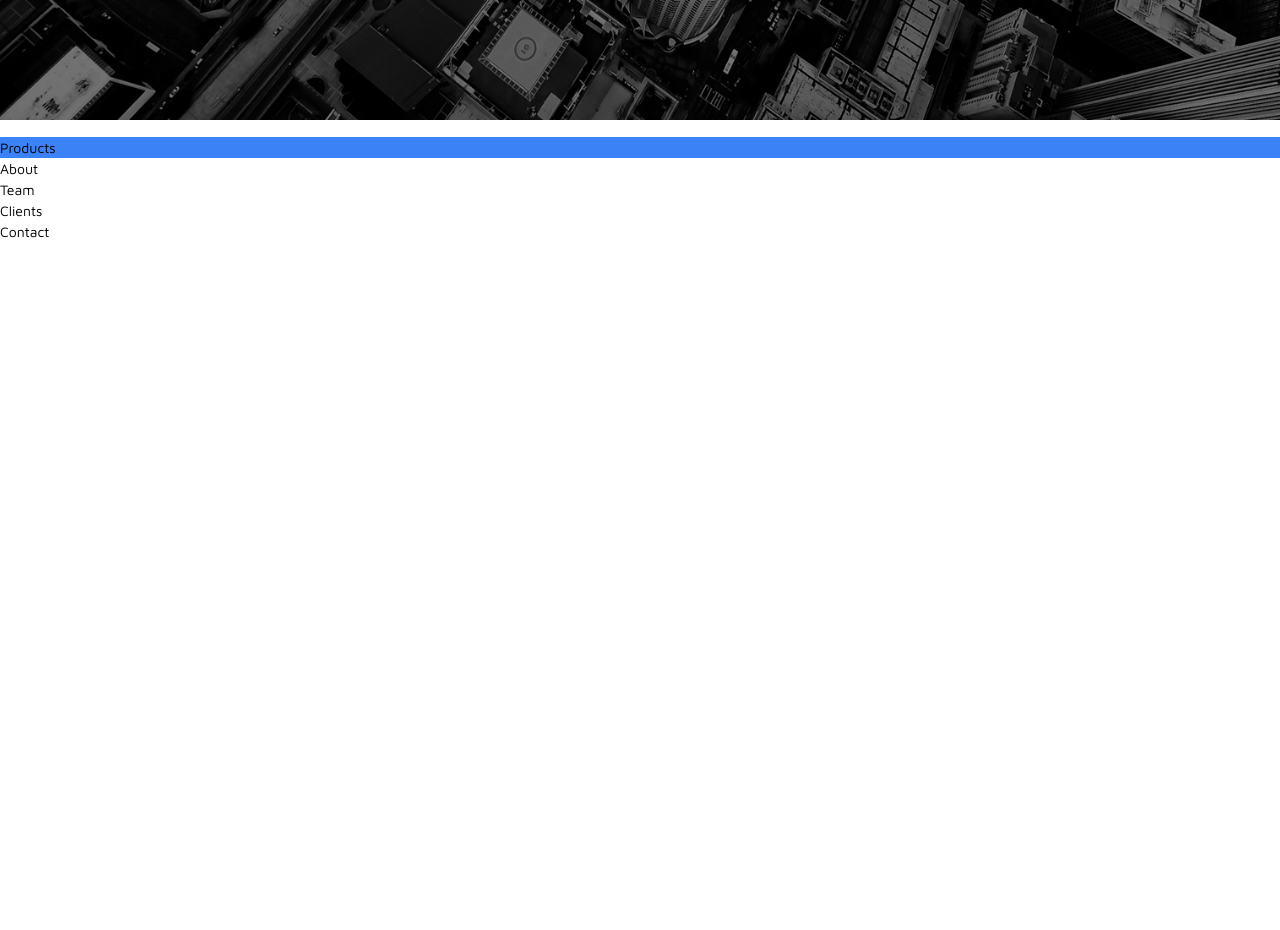
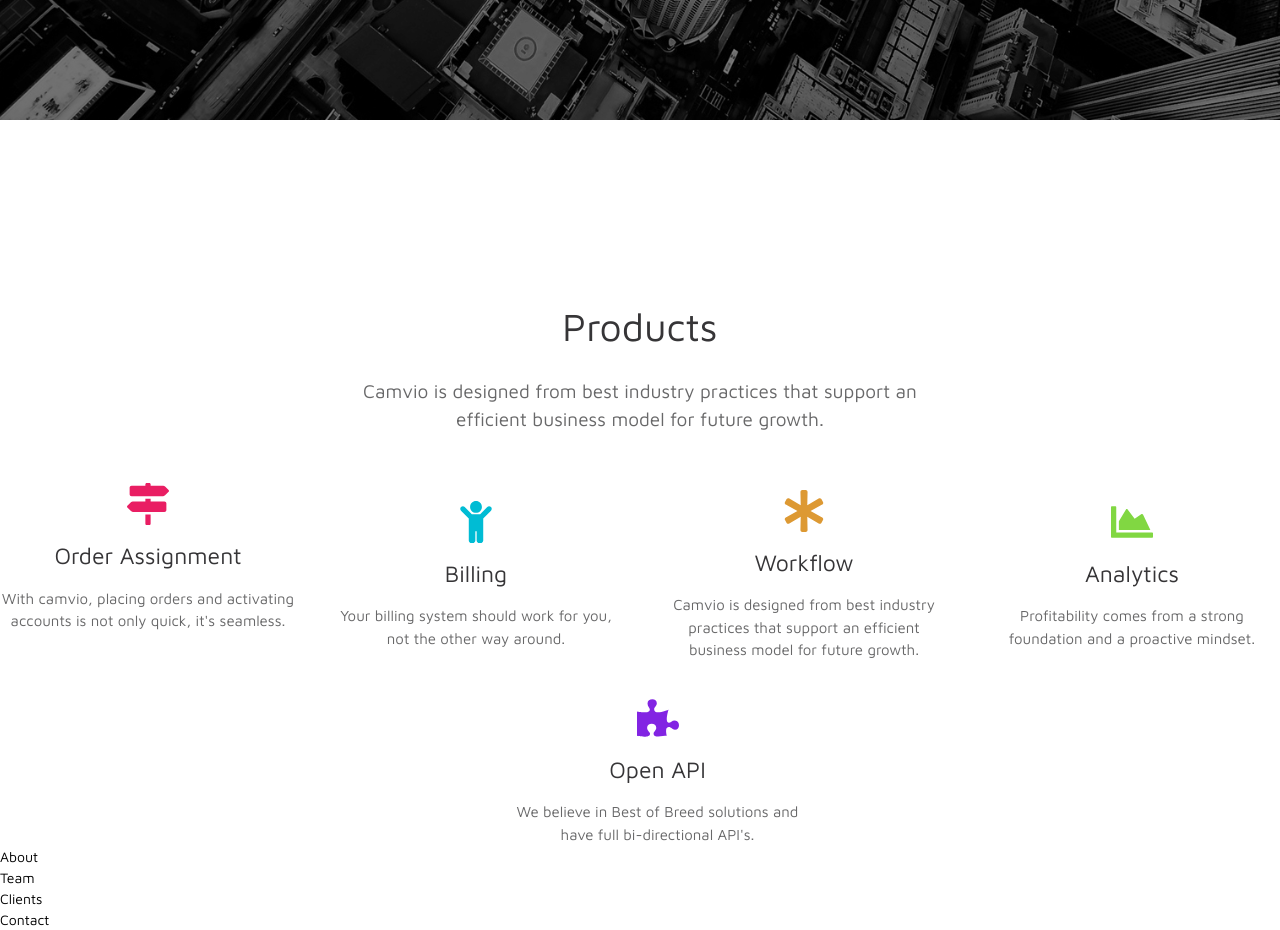
Before and after one commit to JadenFicklin/camvio-clone, a React (Vite) app: page / in a window 1280 px wide. Shown: the part 640-1570 px from the top of the page. Before the commit the page ends 882 px from the top, so only its background shows below. Built offline with nearby package versions, Linux system fonts and the light colour scheme.

Commit message:
products section

```diff
--- a/src/components/Nav.tsx
+++ b/src/components/Nav.tsx
@@ -6,9 +6,8 @@
 export const Nav = () => {
   const [currentNav, setCurrentNav] = useState('HOME')
   const [hamburgerClicked, setHamburgerClicked] = useState(false)
-  const [isSticky, setIsSticky] = useState(false) // Step 1
+  const [isSticky, setIsSticky] = useState(false)
   const navOptions = ['HOME', 'PRODUCTS', 'ABOUT', 'TEAM', 'CLIENTS', 'CONTACT']
-  console.log(isSticky)
 
   useEffect(() => {
     const handleScroll = () => {
@@ -22,8 +21,8 @@
     <>
       <nav
         className={cn(
-          'sticky top-0 bg-white',
-          isSticky ? 'bg-white' : 'lg:bg-opacity-0',
+          'sticky top-0 bg-white z-40',
+          isSticky ? 'bg-white shadow-2xl' : 'lg:bg-opacity-0',
         )}
       >
         <div
@@ -37,8 +36,9 @@
           </div>
           {/* desktop */}
           <div className="items-center hidden lg:flex lg:flex-wrap lg:blocks">
-            {navOptions.map((item) => (
+            {navOptions.map((item, index) => (
               <div
+                key={index}
                 className={cn(
                   'relative h-full p-4 cursor-pointer group font-extrabold text-[12px]',
                   currentNav === item && 'text-accent',
@@ -65,8 +65,9 @@
         <div className="absolute w-full bg-white lg:hidden">
           <Drawer show={hamburgerClicked} duration={'500'}>
             <div className="w-10/12 py-3 mx-auto">
-              {navOptions.map((item) => (
+              {navOptions.map((item, index) => (
                 <div
+                  key={index}
                   className={cn(
                     ' cursor-pointer group font-extrabold text-[12px] text-max hover:text-opacity-60 py-4',
                   )}
--- a/src/components/Products.tsx
+++ b/src/components/Products.tsx
@@ -1,7 +1,28 @@
+import { products } from '~/data/Products'
+
 export const Products = () => {
   return (
     <>
-      <div className="bg-blue-500 mt-[80vh]">Products</div>
+      <div className="mt-[100vh] text-center">
+        <div className="flex flex-col flex-wrap items-center">
+          <h2 className="text-[39px] text-max">Products</h2>
+          <h3 className="text-[19px] text-max text-opacity-75 max-w-[600px] my-6">
+            Camvio is designed from best industry practices that support an
+            efficient business model for future growth.
+          </h3>
+        </div>
+        <div className="flex flex-wrap justify-center space-x-10 space-y-10 ">
+          {products.map((item) => (
+            <div className="text-center flex flex-wrap justify-center max-w-[293px] flex-col items-center">
+              <div className="size-12">{item.icon}</div>
+              <div className="text-[23px] text-max py-4">{item.name}</div>
+              <div className="text-[15px] text-max text-opacity-75">
+                {item.about}
+              </div>
+            </div>
+          ))}
+        </div>
+      </div>
     </>
   )
 }
--- /dev/null
+++ b/src/data/Products.tsx
@@ -0,0 +1,42 @@
+import { ReactElement } from 'react'
+import {
+  FaChild,
+  FaMapSigns,
+  FaAsterisk,
+  FaChartArea,
+  FaPuzzlePiece,
+} from 'react-icons/fa'
+
+interface Product {
+  icon: ReactElement
+  name: string
+  about: string
+}
+
+export const products: Product[] = [
+  {
+    icon: <FaMapSigns className="w-full h-full fill-subRed" />,
+    name: 'Order Assignment',
+    about: `With camvio, placing orders and activating accounts is not only quick, it's seamless.`,
+  },
+  {
+    icon: <FaChild className="w-full h-full fill-subBlue" />,
+    name: 'Billing',
+    about: `Your billing system should work for you, not the other way around.`,
+  },
+  {
+    icon: <FaAsterisk className="w-full h-full fill-subYellow" />,
+    name: 'Workflow',
+    about: `Camvio is designed from best industry practices that support an efficient business model for future growth.`,
+  },
+  {
+    icon: <FaChartArea className="w-full h-full fill-subGreen" />,
+    name: 'Analytics',
+    about: `Profitability comes from a strong foundation and a proactive mindset.`,
+  },
+  {
+    icon: <FaPuzzlePiece className="w-full h-full fill-subPurple" />,
+    name: 'Open API',
+    about: `We believe in Best of Breed solutions and have full bi-directional API's.`,
+  },
+]
--- a/tailwind.config.js
+++ b/tailwind.config.js
@@ -22,7 +22,7 @@
         med: '#3C4858',
         light: '#9DA3AD',
         // sub colors
-        subPink: '#E91E63',
+        subRed: '#E91E63',
         subBlue: '#00BCD4',
         subYellow: '#DD9933',
         subGreen: '#81D742',
```
